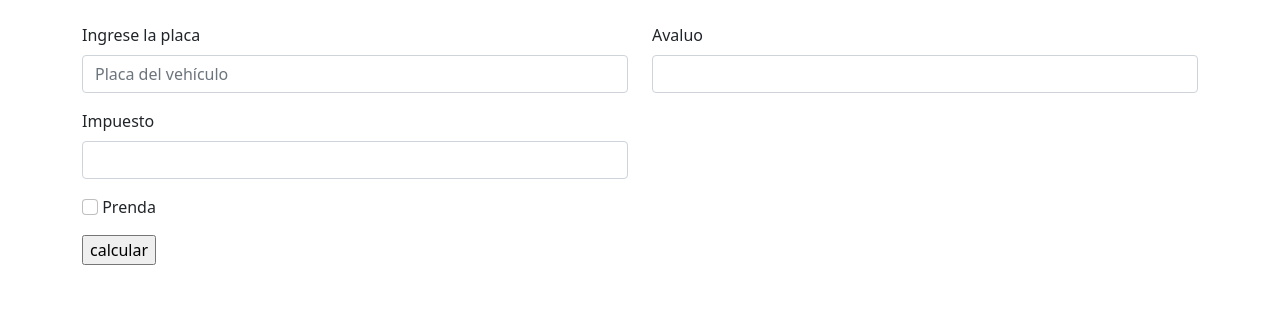
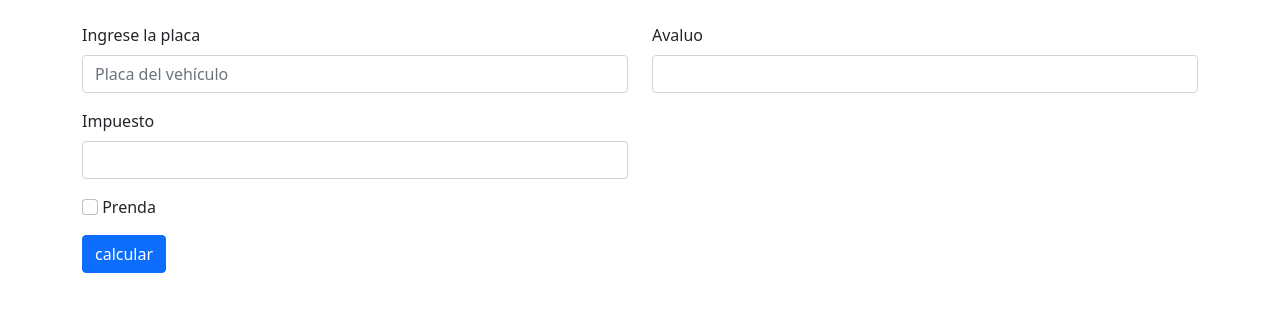
Before and after one commit to rafagomezguti/CalculadoraVehiculos, a plain HTML site: page index.html in a window 1280 px wide. Shown: the part 121-432 px from the top of the page. Drawn offline with nearby package versions, Linux system fonts and the light colour scheme.

Commit message:
Update index.html

```diff
--- a/index.html
+++ b/index.html
@@ -63,7 +63,7 @@
 
         <div class="row">
           <div class="mb-3">
-            <input type="button" value="calcular" onclick="calcular()">
+            <input class="btn btn-primary" type="button" value="calcular" onclick="calcular()">
           </div>
         </div>
 
```
